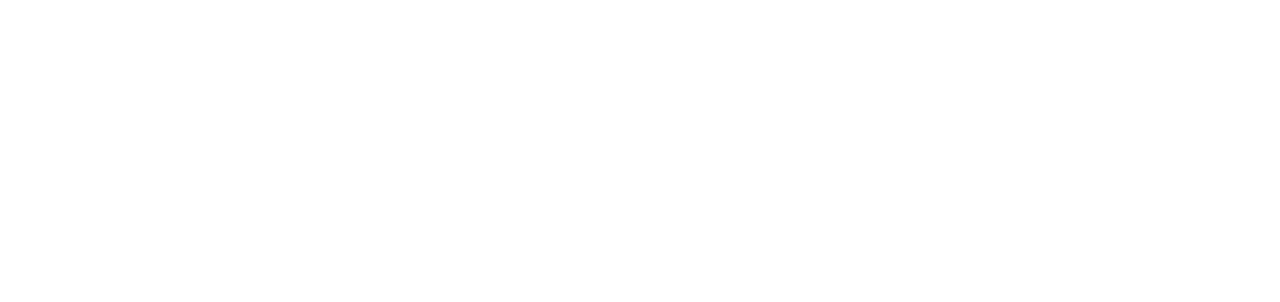
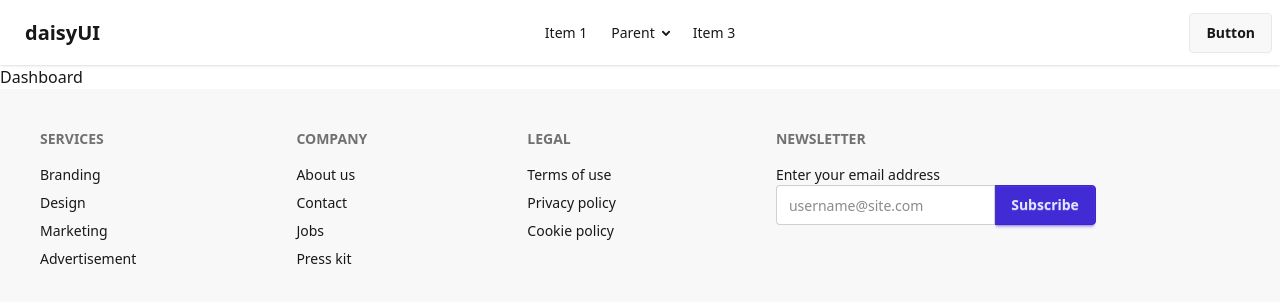
Before and after one commit to atikmahmud482/react2, a React (Vite) app in the folder boi-poka-vibe/: page /dashboard in a window 1280 px wide. Before the commit this address had no page. Shown: the top 302 px of the page. Built offline with nearby package versions, Linux system fonts and the light colour scheme.

Commit message:
children adding

```diff
--- /dev/null
+++ b/boi-poka-vibe/src/components/Dashboard/Dashboard.jsx
@@ -0,0 +1,9 @@
+const Dashboard = () => {
+  return (
+    <div>
+      <h2>Dashboard</h2>
+    </div>
+  );
+};
+
+export default Dashboard;
--- a/boi-poka-vibe/src/components/Errorpage/Errorpage.jsx
+++ b/boi-poka-vibe/src/components/Errorpage/Errorpage.jsx
@@ -1,9 +1,7 @@
-import React from "react";
-
 const Errorpage = () => {
   return (
     <div>
-      <h2>Error</h2>
+      <h2>Page not found</h2>
     </div>
   );
 };
--- a/boi-poka-vibe/src/components/Home/Home.jsx
+++ b/boi-poka-vibe/src/components/Home/Home.jsx
@@ -1,3 +1,9 @@
-export default function Home() {
-  return <h1>Welcome to the Home Page</h1>;
-}
+const Home = () => {
+  return (
+    <div>
+      <h2>Home </h2>
+    </div>
+  );
+};
+
+export default Home;
--- a/boi-poka-vibe/src/main.jsx
+++ b/boi-poka-vibe/src/main.jsx
@@ -3,10 +3,10 @@ import ReactDOM from "react-dom/client";
 import { BrowserRouter, Routes, Route } from "react-router-dom"; // Import Routes and Route
 import Root from "./components/Root/Root";
 import Home from "./components/Home/Home"; // Another component for the Home page
-import About from "./components/About/About"; // About page
 
 import "./index.css";
 import Errorpage from "./components/Errorpage/Errorpage";
+import Dashboard from "./components/Dashboard/Dashboard";
 
 const root = ReactDOM.createRoot(document.getElementById("root"));
 
@@ -14,12 +14,17 @@ root.render(
   <React.StrictMode>
     <BrowserRouter>
       <Routes>
-        {/* Define routes here */}
+        {/* Parent Route */}
         <Route
           path="/"
           element={<Root />}
-          errorElement={<Errorpage></Errorpage>}
-        />
+          errorElement={<Errorpage />} // Error page when route is not found
+        >
+          {/* Nested Routes under the Root route */}
+          <Route path="/" element={<Home />} /> {/* Home page */}
+          <Route path="dashboard" element={<Dashboard />} />{" "}
+          {/* Dashboard page */}
+        </Route>
       </Routes>
     </BrowserRouter>
   </React.StrictMode>
```
